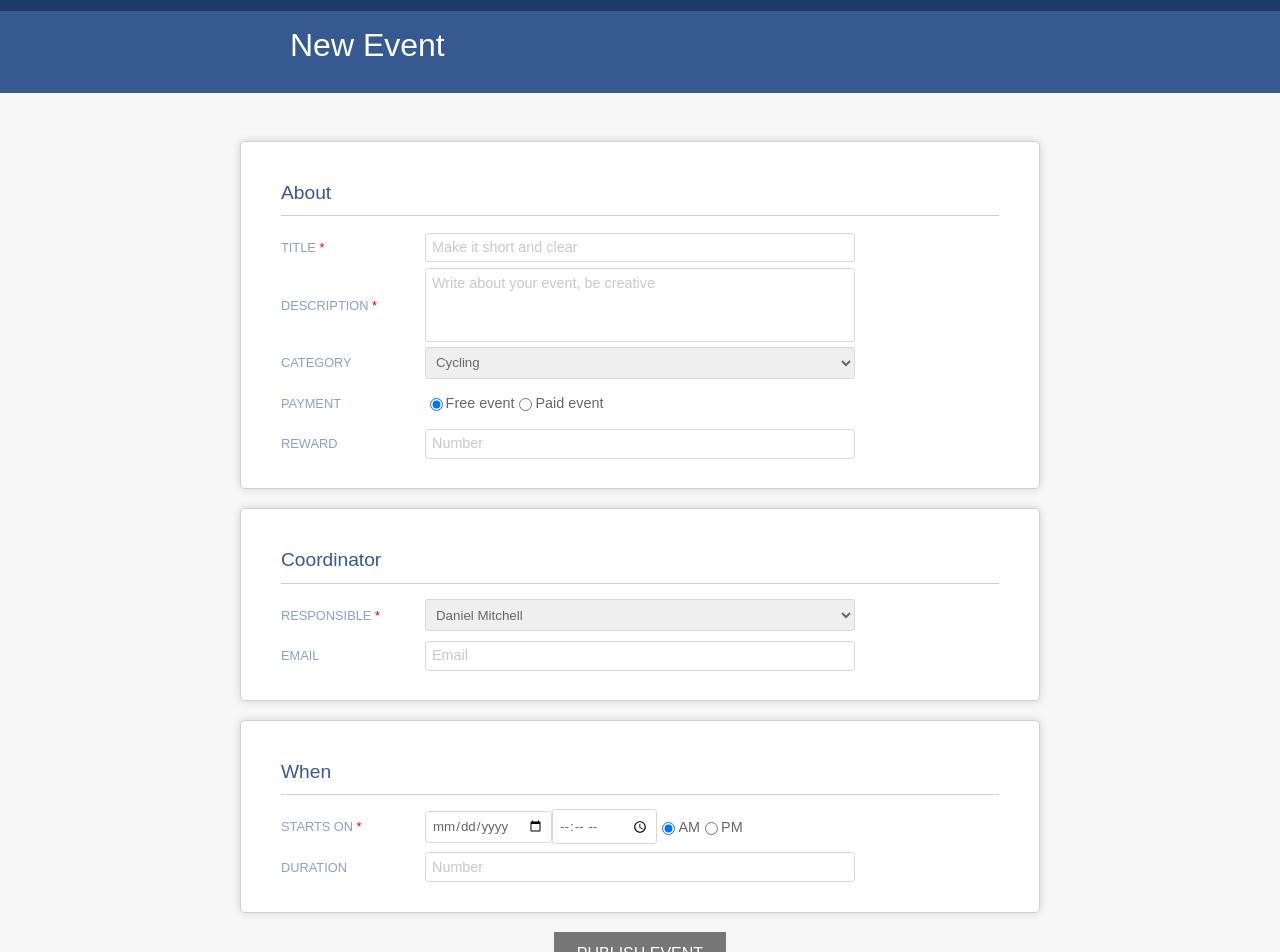
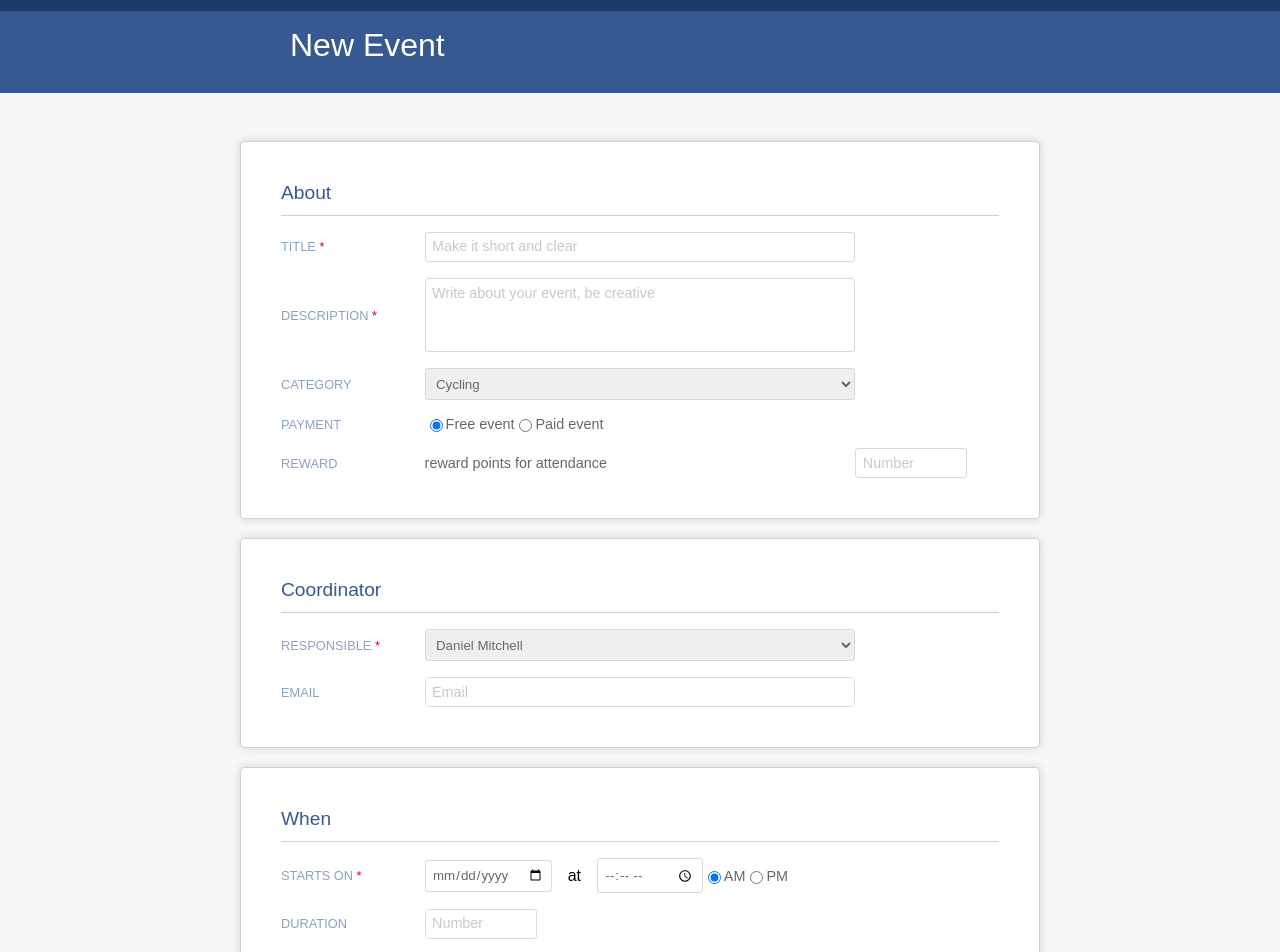
Before and after one commit to Vanilna/react-form, a React (Create React App) app: page / in a window 1280 px wide. Shown: the top 952 px of the page. Built offline with nearby package versions, Linux system fonts and the light colour scheme.

Commit message:
fix date, number & time input styling, add labels

```diff
--- a/src/Components/Input/Input.js
+++ b/src/Components/Input/Input.js
@@ -4,6 +4,9 @@ import classes from "./Input.module.css";
 const Input = props => {
   let inputElement = null;
   const inputClasses = [classes.Input];
+  const labelClass = props.isLabelVisible
+    ? classes.LabelVisible
+    : classes.Label;
 
   if (!props.isValid && props.isTouched) {
     inputClasses.push(classes.Invalid);
@@ -12,6 +15,10 @@ const Input = props => {
   switch (props.elementType) {
     case "input":
       inputElement = (
+        <Fragment>
+          <label className={labelClass} htmlFor={props.key}>
+            {props.label}
+          </label>
           <input
             className={inputClasses.join(" ")}
             {...props.elementConfig}
@@ -20,12 +27,13 @@ const Input = props => {
             onBlur={props.validate}
             id={props.key}
           />
+        </Fragment>
       );
       break;
     case "textarea":
       inputElement = (
         <textarea
-          className={inputClasses.join("")}
+          className={inputClasses.join(" ")}
           {...props.elementConfig}
           value={props.value}
           onChange={props.handleChange}
@@ -37,7 +45,7 @@ const Input = props => {
     case "select":
       inputElement = (
         <select
-          className={inputClasses.join("")}
+          className={inputClasses.join(" ")}
           value={props.value}
           onChange={props.handleChange}
           onBlur={props.validate}
@@ -64,7 +72,7 @@ const Input = props => {
             return (
               <Fragment key={element.id}>
                 <input
-                  className={inputClasses.join("")}
+                  className={inputClasses.join(" ")}
                   {...element.elementConfig}
                   onChange={props.handleChange}
                   onBlur={props.validate}
@@ -83,7 +91,7 @@ const Input = props => {
     default:
       inputElement = (
         <input
-          className={inputClasses.join("")}
+          className={inputClasses.join(" ")}
           {...props.elementConfig}
           value={props.value}
           onChange={props.handleChange}
@@ -93,17 +101,7 @@ const Input = props => {
       );
   }
 
-  return (
-    <Fragment>
-      {inputElement}
-      {/* <label
-        className={props.isLabelVisible ? classes.LabelVisible : classes.Label}
-        htmlFor={props.key}
-      >
-        {props.label}
-      </label> */}
-    </Fragment>
-  );
+  return inputElement;
 };
 
 export default Input;
--- a/src/Components/Input/Input.module.css
+++ b/src/Components/Input/Input.module.css
@@ -18,6 +18,15 @@ textarea.Input {
 
 .Invalid {
   border-color: #ffb2b2;
+}
+
+.Input[type="number"] {
+  max-width: 7rem;
+}
+
+.Input[type="date"],
+.Input[type="time"] {
+  max-width: 12rem;
 }
 
 .Input__Group {
--- a/src/Components/InputWrapper/InputWrapper.js
+++ b/src/Components/InputWrapper/InputWrapper.js
@@ -1,5 +1,6 @@
 import React from "react";
 import classes from "./InputWrapper.module.css";
+import ErrorTooltip from "../ErrorTooltip/ErrorTooltip";
 
 const InputWrapper = props => (
   <div className={classes.Wrapper}>
@@ -7,7 +8,10 @@ const InputWrapper = props => (
       {props.label}
       {props.isRequired && <span className={classes.Required}> *</span>}
     </p>
-    <div className={classes.InputContent}>{props.children}</div>
+    <div className={classes.InputContent}>
+      {props.children}
+      {props.invalid && <ErrorTooltip errorMassage={props.errorMassage} />}
+    </div>
   </div>
 );
 
--- a/src/Components/InputWrapper/InputWrapper.module.css
+++ b/src/Components/InputWrapper/InputWrapper.module.css
@@ -4,6 +4,7 @@
   grid-template-rows: 1fr;
   justify-content: start;
   align-items: center;
+  margin: 1rem 0;
 }
 
 .Label {
@@ -12,6 +13,7 @@
   font-size: 0.8rem;
   font-weight: 500;
   text-transform: uppercase;
+  margin: 0;
 }
 
 .Required {
@@ -22,4 +24,5 @@
   grid-column: 2 / -1;
   display: grid;
   grid-template-columns: 3fr 1fr;
+  align-items: center;
 }
--- a/src/Containers/Form/Form.js
+++ b/src/Containers/Form/Form.js
@@ -4,7 +4,6 @@ import Button from "../../Components/Button/Button";
 import classes from "./Form.module.css";
 import InputWrapper from "../../Components/InputWrapper/InputWrapper";
 import Input from "../../Components/Input/Input";
-import ErrorTooltip from "../../Components/ErrorTooltip/ErrorTooltip";
 import formStructure from "../../Data/FormStructure";
 
 const Form = () => {
@@ -43,6 +42,7 @@ const Form = () => {
           errorMassage.push("Text is to long");
           break;
         case "isEmail":
+          if (value.trim() === "") break;
           const isEmail = value.indexOf("@") !== -1;
           isValid = isValid && isEmail;
           errorMassage.push("Not a valid email");
@@ -81,6 +81,7 @@ const Form = () => {
 
   for (let key in elementsConfig) {
     const element = elementsConfig[key];
+    const label = element.label ? element.label : key;
     const jsx = (
       <Input
         elementType={element.elementType}
@@ -91,6 +92,7 @@ const Form = () => {
         isLabelVisible={element.isLabelVisible}
         isValid={element.valid}
         isTouched={element.touched}
+        label={label}
       />
     );
     elements[key] = jsx;
@@ -118,93 +120,103 @@ const Form = () => {
       </header>
       <form className={classes.Form}>
         <FormSection name="About">
-          <InputWrapper label="title" isRequired={true}>
+          <InputWrapper
+            label="title"
+            isRequired={true}
+            errorMassage={elementsConfig.title.errorMassage}
+            invalid={
+              !elementsConfig.title.valid && elementsConfig.title.touched
+            }
+          >
             {title}
-            {!elementsConfig.title.valid && elementsConfig.title.touched && (
-              <ErrorTooltip errorMassage={elementsConfig.title.errorMassage} />
-            )}
           </InputWrapper>
-          <InputWrapper label="description" isRequired={true}>
+          <InputWrapper
+            label="description"
+            isRequired={true}
+            errorMassage={elementsConfig.description.errorMassage}
+            invalid={
+              !elementsConfig.description.valid &&
+              elementsConfig.description.touched
+            }
+          >
             {description}
-            {!elementsConfig.description.valid &&
-              elementsConfig.description.touched && (
-                <ErrorTooltip
-                  errorMassage={elementsConfig.description.errorMassage}
-                />
-              )}
           </InputWrapper>
           <InputWrapper label="category" isRequired={false}>
             {category}
-            {!elementsConfig.category.valid &&
-              elementsConfig.category.touched && (
-                <ErrorTooltip
-                  errorMassage={elementsConfig.category.errorMassage}
-                />
-              )}
           </InputWrapper>
-          <InputWrapper label="payment" isRequired={false}>
+          <InputWrapper
+            label="payment"
+            isRequired={false}
+            errorMassage={elementsConfig.fee.errorMassage}
+            invalid={!elementsConfig.fee.valid && elementsConfig.fee.touched}
+          >
             <div className={classes.inline}>
               {payment}
-              {elementsConfig.payment.value === "paid" && (
-                <Fragment>{fee}</Fragment>
-              )}
+              {elementsConfig.payment.value === "paid" ? fee : null}
             </div>
-            {!elementsConfig.payment.valid &&
-              elementsConfig.payment.touched && (
-                <ErrorTooltip
-                  errorMassage={elementsConfig.payment.errorMassage}
-                />
-              )}
           </InputWrapper>
-          <InputWrapper label="reward" isRequired={false}>
+          <InputWrapper
+            label="reward"
+            isRequired={false}
+            errorMassage={elementsConfig.reward.errorMassage}
+            invalid={
+              !elementsConfig.reward.valid && elementsConfig.reward.touched
+            }
+          >
             {reward}
-            {!elementsConfig.reward.valid && elementsConfig.reward.touched && (
-              <ErrorTooltip errorMassage={elementsConfig.reward.errorMassage} />
-            )}
           </InputWrapper>
         </FormSection>
         <FormSection name="Coordinator">
-          <InputWrapper label="responsible" isRequired={true}>
+          <InputWrapper
+            label="responsible"
+            isRequired={true}
+            errorMassage={elementsConfig.responsible.errorMassage}
+            invalid={
+              !elementsConfig.responsible.valid &&
+              elementsConfig.responsible.touched
+            }
+          >
             {responsible}
-            {!elementsConfig.responsible.valid &&
-              elementsConfig.responsible.touched && (
-                <ErrorTooltip
-                  errorMassage={elementsConfig.responsible.errorMassage}
-                />
-              )}
           </InputWrapper>
-          <InputWrapper label="email" isRequired={false}>
+          <InputWrapper
+            label="email"
+            isRequired={false}
+            errorMassage={elementsConfig.email.errorMassage}
+            invalid={
+              !elementsConfig.email.valid && elementsConfig.email.touched
+            }
+          >
             {email}
-            {!elementsConfig.email.valid && elementsConfig.email.touched && (
-              <ErrorTooltip errorMassage={elementsConfig.email.errorMassage} />
-            )}
           </InputWrapper>
         </FormSection>
         <FormSection name="When">
-          <InputWrapper label="starts on" isRequired={true}>
+          <InputWrapper
+            label="starts on"
+            isRequired={true}
+            errorMassage={
+              elementsConfig.date.errorMassage ||
+              elementsConfig.time.errorMassage
+            }
+            invalid={
+              (!elementsConfig.date.valid && elementsConfig.date.touched) ||
+              (!elementsConfig.time.valid && elementsConfig.time.touched)
+            }
+          >
             <div className={classes.inline}>
-              {date}
+              {date} <span className={classes.paddingLR}>at</span>
               {time}
               {period}
             </div>
-            {!elementsConfig.date.valid && elementsConfig.date.touched && (
-              <ErrorTooltip errorMassage={elementsConfig.date.errorMassage} />
-            )}
-            {!elementsConfig.time.valid && elementsConfig.time.touched && (
-              <ErrorTooltip errorMassage={elementsConfig.time.errorMassage} />
-            )}
-            {!elementsConfig.period.valid && elementsConfig.period.touched && (
-              <ErrorTooltip errorMassage={elementsConfig.date.errorMassage} />
-            )}
           </InputWrapper>
-          <InputWrapper label="duration" isRequired={false}>
+          <InputWrapper
+            label="duration"
+            isRequired={false}
+            errorMassage={elementsConfig.duration.errorMassage}
+            invalid={
+              !elementsConfig.duration.valid && elementsConfig.duration.touched
+            }
+          >
             {duration}
-            {!elementsConfig.duration.valid &&
-              elementsConfig.duration.touched && (
-                <ErrorTooltip
-                  errorMassage={elementsConfig.duration.errorMassage}
-                />
-              )}
           </InputWrapper>
         </FormSection>
         <Button name="Publish Event" type="submit" disabled={!isFromValid} />
--- a/src/Containers/Form/Form.module.css
+++ b/src/Containers/Form/Form.module.css
@@ -24,3 +24,7 @@
   align-items: center;
   justify-items: start;
 }
+
+.paddingLR {
+  padding: 0 1rem;
+}
--- a/src/Data/FormStructure.js
+++ b/src/Data/FormStructure.js
@@ -62,6 +62,7 @@ const formStructure = {
             name: "payment",
             "aria-label": "free event"
           },
+          isLabelVisible: true,
           label: "Free event",
           id: 1
         },
@@ -72,13 +73,13 @@ const formStructure = {
             value: "paid",
             "aria-label": "paid event"
           },
+          isLabelVisible: true,
           label: "Paid event",
           id: 2
         }
       ],
       name: "payment"
     },
-    isLabelVisible: false,
     value: "free",
     validationRules: null,
     valid: true,
@@ -94,6 +95,7 @@ const formStructure = {
       "aria-label": "Fee"
     },
     isLabelVisible: true,
+    label: "$",
     value: "",
     validationRules: {
       decimals: 2
@@ -112,6 +114,7 @@ const formStructure = {
       "aria-label": "Reward"
     },
     isLabelVisible: true,
+    label: "reward points for attendance",
     value: "",
     validationRules: {
       decimals: 0
@@ -131,6 +134,7 @@ const formStructure = {
     validationRules: {
       required: true
     },
+    isLabelVisible: false,
     errorMassage: "",
     valid: true,
     touched: false
@@ -145,9 +149,9 @@ const formStructure = {
     },
     value: "",
     validationRules: {
-      required: true,
       isEmail: true
     },
+    isLabelVisible: false,
     errorMassage: "",
     valid: true,
     touched: false
@@ -163,6 +167,7 @@ const formStructure = {
     validationRules: {
       required: true
     },
+    isLabelVisible: false,
     valid: true,
     touched: false
   },
@@ -177,6 +182,7 @@ const formStructure = {
     validationRules: {
       required: true
     },
+    isLabelVisible: false,
     valid: true,
     touched: false
   },
@@ -192,6 +198,7 @@ const formStructure = {
             checked: true,
             "aria-label": "AM"
           },
+          isLabelVisible: true,
           label: "AM",
           id: 1
         },
@@ -203,13 +210,13 @@ const formStructure = {
             checked: false,
             "aria-label": "PM"
           },
+          isLabelVisible: true,
           label: "PM",
           id: 2
         }
       ],
       name: "period"
     },
-    isLabelVisible: false,
     value: "AM",
     validationRules: null,
     valid: true,
@@ -226,9 +233,9 @@ const formStructure = {
     },
     value: "",
     validationRules: {
-      required: true,
       decimals: 1
     },
+    isLabelVisible: false,
     errorMassage: "",
     valid: true,
     touched: false
```
Lines whose indentation alone changed are shown as unchanged.
